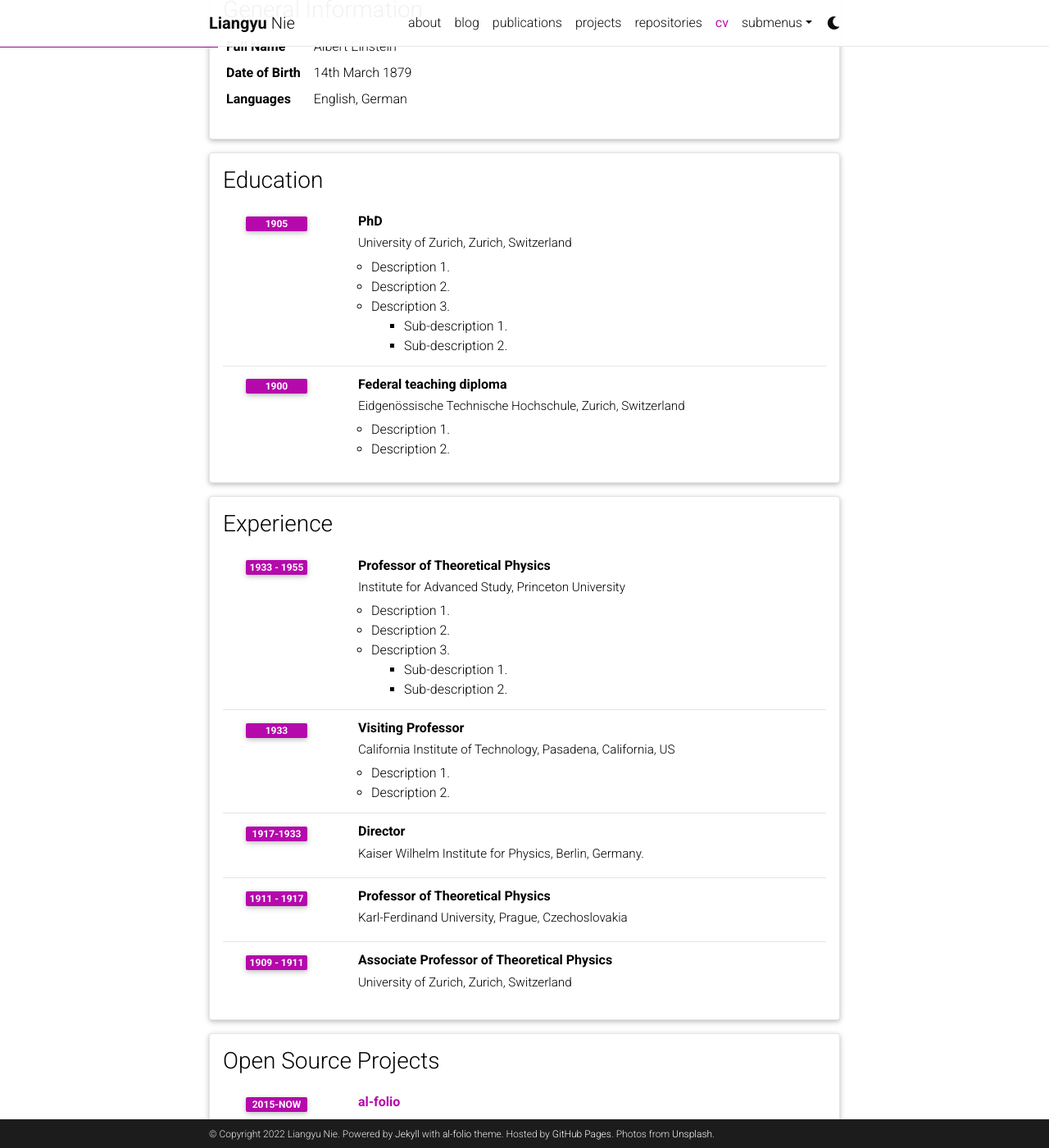
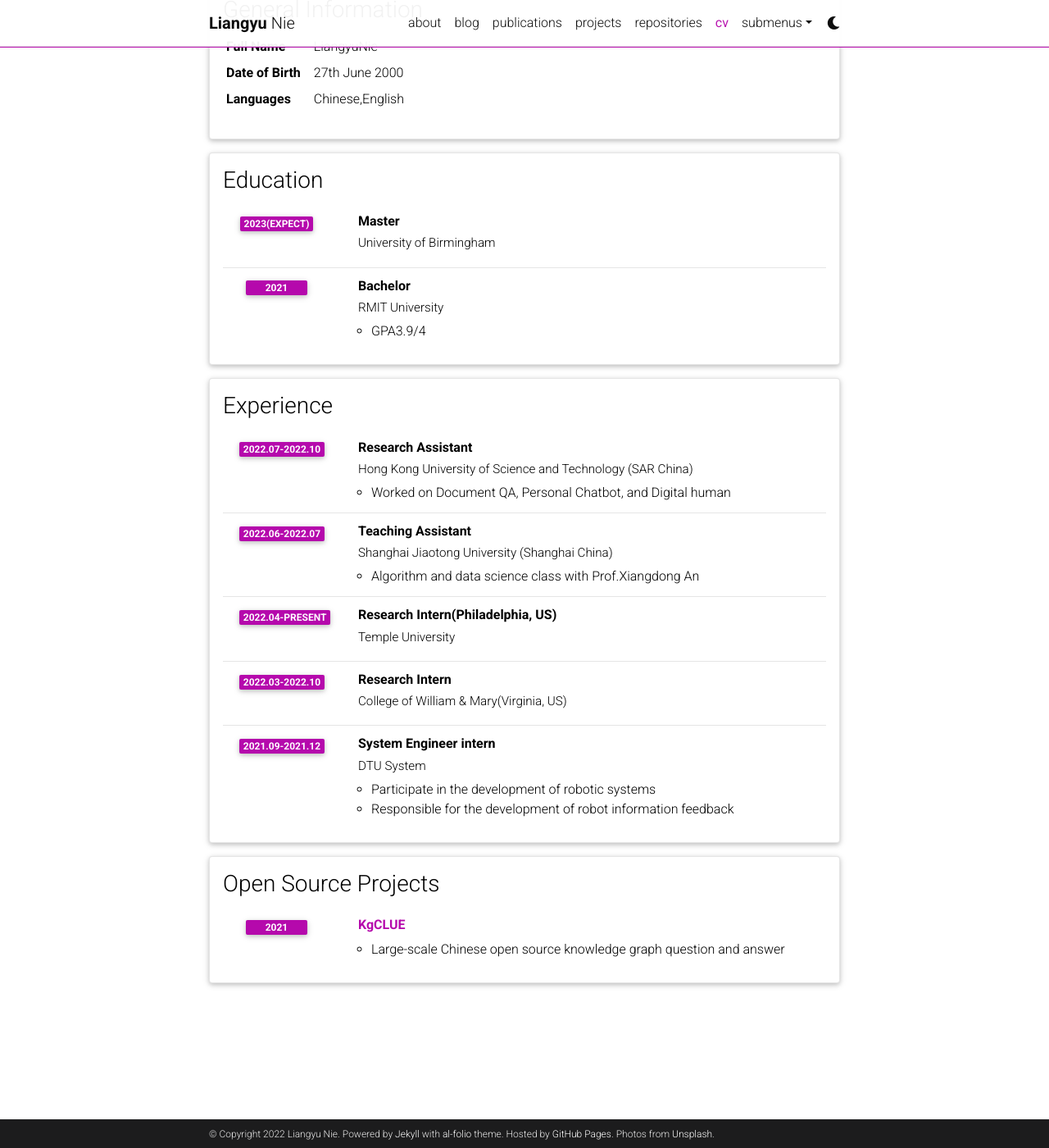
Before and after one commit to AbdielNie/abdielnie.github.io, a Jekyll site: the page built from _pages/cv.md, in a window 1280 px wide and 1400 px high, scrolled down 207 px. Shown: the whole window at 82% size. Built offline with Jekyll 4.4.1, drawn with Linux system fonts in a browser that asks for light colours; comment, search, counter and statistics services are not loaded; a style sheet for code colours, icons or effects is not loaded; some of the changed text lies outside the part shown.

Commit message:
Update cv.yml

```diff
--- a/_data/cv.yml
+++ b/_data/cv.yml
@@ -2,96 +2,58 @@
   type: map
   contents:
     - name: Full Name
-      value: Albert Einstein
+      value: LiangyuNie
     - name: Date of Birth
-      value: 14th March 1879
+      value: 27th June 2000
     - name: Languages
-      value: English, German
+      value: Chinese,English
 
 - title: Education
   type: time_table
   contents:
-    - title: PhD
-      institution: University of Zurich, Zurich, Switzerland
-      year: 1905
+    - title: Master
+      institution: University of Birmingham
+      year: 2023(expect)
+
+    - title: Bachelor
+      institution: RMIT University
+      year: 2021
       description:
-        - Description 1.
-        - Description 2.
-        - title: Description 3.
-          contents:
-            - Sub-description 1.
-            - Sub-description 2.
-    - title: Federal teaching diploma
-      institution: Eidgenössische Technische Hochschule, Zurich, Switzerland
-      year: 1900
-      description:
-        - Description 1.
-        - Description 2.
+        - GPA3.9/4
 
 - title: Experience
   type: time_table
   contents:
-    - title: Professor of Theoretical Physics
-      institution: Institute for Advanced Study, Princeton University
-      year: 1933 - 1955
+    - title: Research Assistant
+      institution: Hong Kong University of Science and Technology (SAR China)
+      year: 2022.07-2022.10
       description:
-        - Description 1.
-        - Description 2.
-        - title: Description 3.
-          contents:
-            - Sub-description 1.
-            - Sub-description 2.
-    - title: Visiting Professor
-      institution: California Institute of Technology, Pasadena, California, US
-      year: 1933
+        - Worked on Document QA, Personal Chatbot, and Digital human
+
+    - title: Teaching Assistant
+      institution: Shanghai Jiaotong University (Shanghai China)
+      year: 2022.06-2022.07
       description:
-        - Description 1.
-        - Description 2.
+        - Algorithm and data science class with Prof.Xiangdong An
 
-    - title: Director
-      institution: Kaiser Wilhelm Institute for Physics, Berlin, Germany.
-      year: 1917-1933
+    - title: Research Intern(Philadelphia, US)
+      institution: Temple University
+      year: 2022.04-present
 
-    - title: Professor of Theoretical Physics
-      institution: Karl-Ferdinand University, Prague, Czechoslovakia
-      year: 1911 - 1917
+    - title: Research Intern
+      institution: College of William & Mary(Virginia, US)
+      year: 2022.03-2022.10
+
+    - title: System Engineer intern
+      institution: DTU System
+      year: 2021.09-2021.12
       description:
-
-    - title: Associate Professor of Theoretical Physics
-      institution: University of Zurich, Zurich, Switzerland
-      year: 1909 - 1911
+        - Participate in the development of robotic systems
+        - Responsible for the development of robot information feedback
 
 - title: Open Source Projects
   type: time_table
   contents:
-    - title: <a href="https://github.com/alshedivat/al-folio">al-folio</a>
-      year: 2015-now
-      description: A beautiful, simple, clean, and responsive Jekyll theme for academics.
-
-- title: Honors and Awards
-  type: time_table
-  contents:
-    - year: 1921
-      items:
-        - Nobel Prize in Physics
-        - Matteucci Medal
-    - year: 2029
-      items:
-        - Max Planck Medal
-
-- title: Academic Interests
-  type: nested_list
-  contents:
-    - title: Topic 1.
-      items:
-        - Description 1.
-        - Description 2.
-    - title: Topic 2.
-      items:
-        - Description 1.
-        - Description 2.
-
-- title: Other Interests
-  type: list
-  contents:
-    - <u>Hobbies:</u> Hobby 1, Hobby 2, etc.
+    - title: <a href="https://github.com/CLUEbenchmark/KgCLUE">KgCLUE</a>
+      year: 2021
+      description: Large-scale Chinese open source knowledge graph question and answer
```
